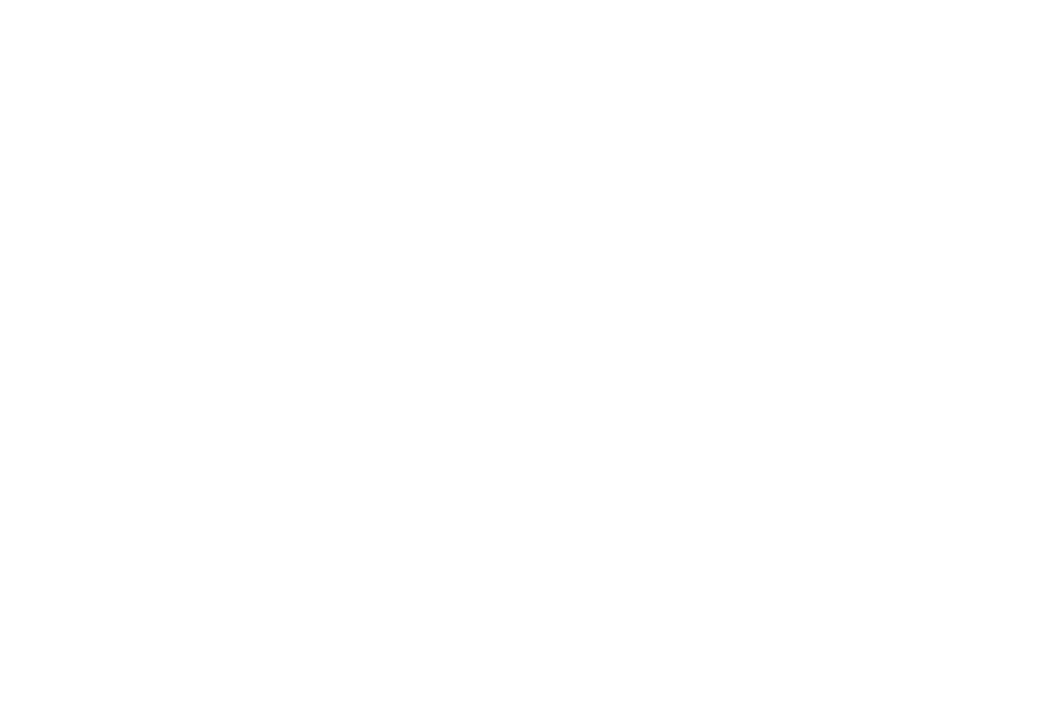
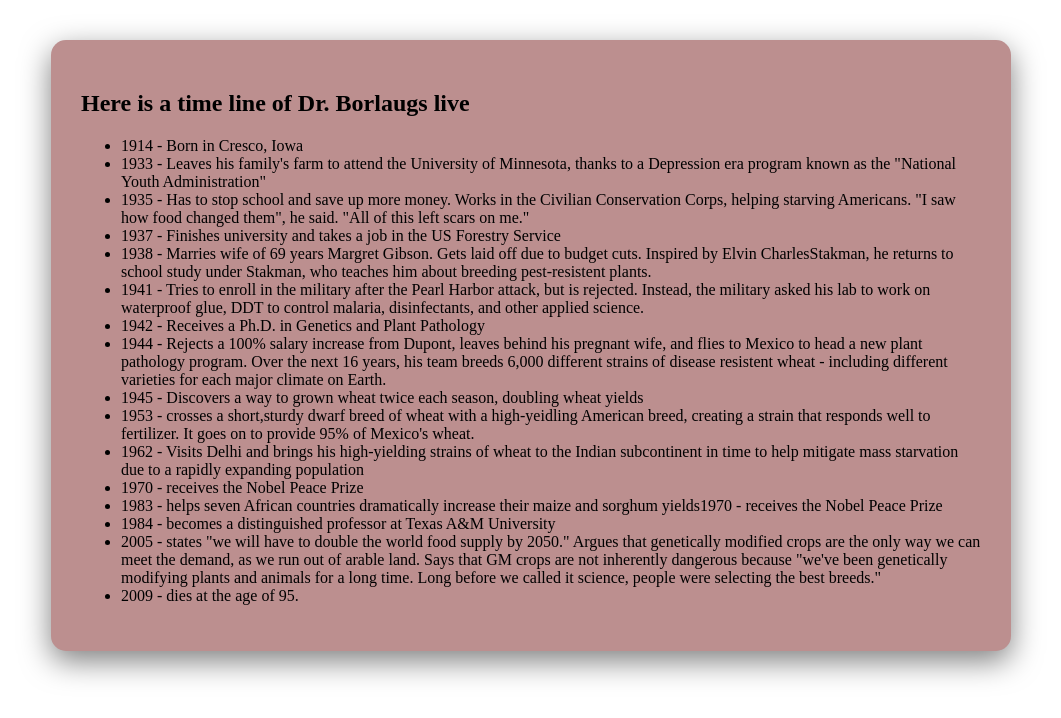
Before and after one commit to YoungMonero/tribute-page, a plain HTML site: page index.html in a window 1280 px wide. Shown: the whole page, without its empty margins (109-1170 px from the left). Drawn offline with Linux system fonts and the light colour scheme.

Commit message:
git commited

```diff
--- a/index.html
+++ b/index.html
@@ -6,6 +6,27 @@
 
     </head>
     <body>
+      <div class="body">
+        <h2>Here is a time line of Dr. Borlaugs live</h2>
+        <ul>
+        <li>1914 - Born in Cresco, Iowa</li>
+        <li>1933 - Leaves his family's farm to attend the University of Minnesota, thanks to a Depression era program known as the "National Youth Administration"</li>
+        <li>1935 - Has to stop school and save up more money. Works in the Civilian Conservation Corps, helping starving Americans. "I saw how food changed them", he said. "All of this left scars on me."</li>
+        <li>1937 - Finishes university and takes a job in the US Forestry Service</li>
+        <li>1938 - Marries wife of 69 years Margret Gibson. Gets laid off due to budget cuts. Inspired by Elvin CharlesStakman, he returns to school study under Stakman, who teaches him about breeding pest-resistent plants.</li>
+        <li>1941 - Tries to enroll in the military after the Pearl Harbor attack, but is rejected. Instead, the military asked his lab to work on waterproof glue, DDT to control malaria, disinfectants, and other applied science.</li>
+        <li>1942 - Receives a Ph.D. in Genetics and Plant Pathology</li>
+        <li>1944 - Rejects a 100% salary increase from Dupont, leaves behind his pregnant wife, and flies to Mexico to head a new plant pathology program. Over the next 16 years, his team breeds 6,000 different strains of disease resistent wheat - including different varieties for each major climate on Earth.</li>
+        <li>1945 - Discovers a way to grown wheat twice each season, doubling wheat yields</li>
+        <li>1953 - crosses a short,sturdy dwarf breed of wheat with a high-yeidling American breed, creating a strain that responds well to fertilizer. It goes on to provide 95% of Mexico's wheat.</li>
+        <li>1962 - Visits Delhi and brings his high-yielding strains of wheat to the Indian subcontinent in time to help mitigate mass starvation due to a rapidly expanding population</li>
+        <li>1970 - receives the Nobel Peace Prize</li>
+        <li>1983 - helps seven African countries dramatically increase their maize and sorghum yields1970 - receives the Nobel Peace Prize</li>
+        <li>1984 - becomes a distinguished professor at Texas A&M University</li>
+        <li>2005 - states "we will have to double the world food supply by 2050." Argues that genetically modified crops are the only way we can meet the demand, as we run out of arable land. Says that GM crops are not inherently dangerous because "we've been genetically modifying plants and animals for a long time. Long before we called it science, people were selecting the best breeds."</li>
+        <li>2009 - dies at the age of 95.</li>
+        </ul>
+        </div>
     </body>
 
 
--- a/styles/index.css
+++ b/styles/index.css
@@ -1,3 +1,14 @@
 p{
     color: royalblue;
 }
+.body{
+
+    padding: 20px;
+    margin:40px auto;
+    max-width: 900px;
+    padding: 30px;
+    border-radius: 15px;
+    box-shadow:0 10px 30px rgba(0, 0.2, 0.2, 0.5);
+    transition: transform 0.3s;
+    background-color: rosybrown;
+}
```
